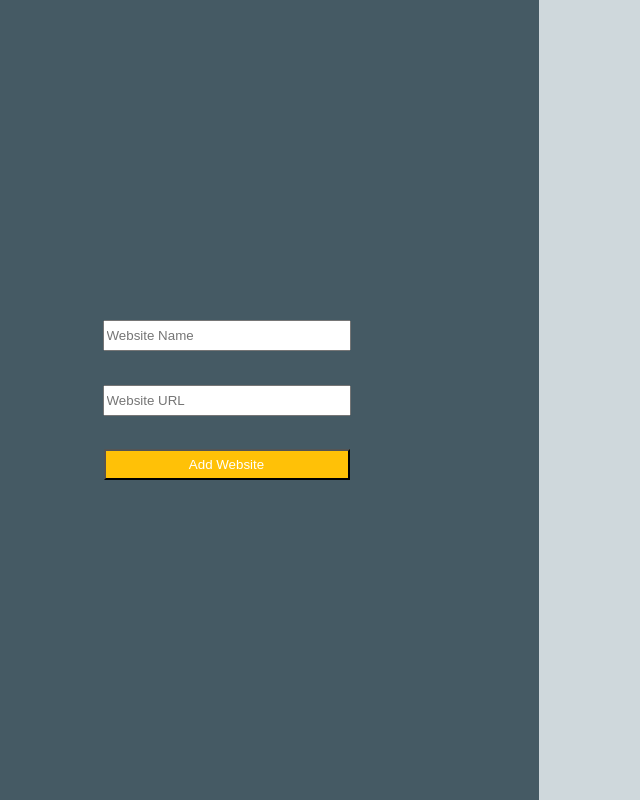
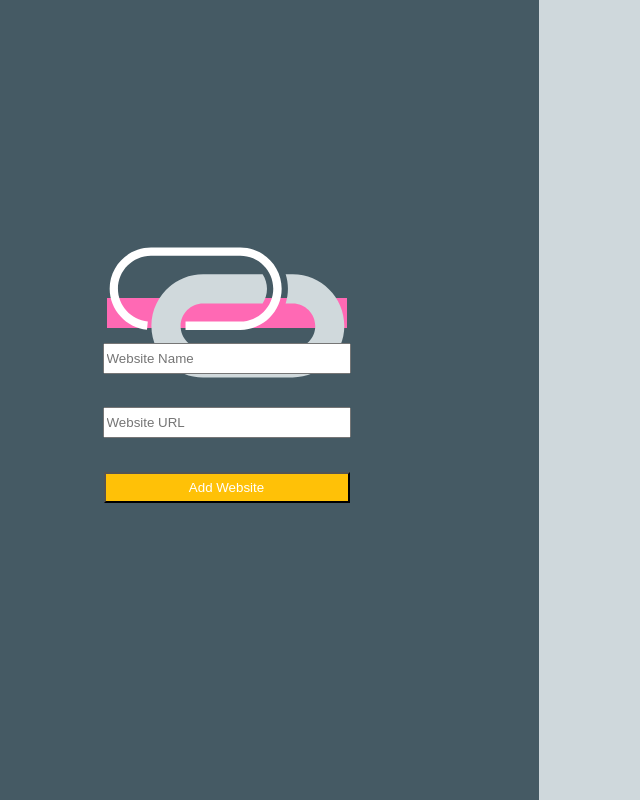
Before and after one commit to Robert-Queeney/react_list_app, a React (Create React App) app in the folder react_list_app/: page / in a window 1280 px wide. Shown: the whole page, without its empty margins (86-726 px from the left). Built offline with nearby package versions, Linux system fonts and the light colour scheme.

Commit message:
Added header and logo, cannot size it yet

```diff
--- a/react_list_app/src/App.js
+++ b/react_list_app/src/App.js
@@ -2,6 +2,7 @@ import React, { Component } from 'react';
 import '../src/CSS/style.css';
 import InputSection from './components/InputSection';
 import Cards from './components/Cards';
+import Header from './components/Header';
 
 
 class App extends Component {
@@ -30,9 +31,12 @@ class App extends Component {
   render() {
     return (
       <div className="App">
-        <InputSection
-          handleAddCard={this.handleAddCard}
-          />
+        <div className="left-side">
+          <Header />
+          <InputSection
+            handleAddCard={this.handleAddCard}
+            />
+        </div>
         <Cards
           cards={this.state.cards}
           handleDeleteCard={this.handleDeleteCard}
--- a/react_list_app/src/CSS/style.css
+++ b/react_list_app/src/CSS/style.css
@@ -4,9 +4,33 @@
     background-color: #cfd8dc;
 }
 
+.left-side{
+    width: 50%;
+    display: flex;
+    flex-direction: column;
+    justify-content: center;
+    align-items: center;
+    background-color: #455a64;
+}
+
+.header{
+    display: flex;
+    align-items: center;
+    height:30px;
+    width: 240px;
+    margin-bottom: 15px;
+    font-size: 40px;
+    color: #ffffff;
+    background-color: hotpink;
+}
+
+.logo{
+    object-fit: scale-down;
+}
+
 .input-form{
-    width: 50%;
-    background-color: #455a64;
+    /* width: 50%; */
+
     display: flex;
     flex-direction: column;
     justify-content: center;
--- /dev/null
+++ b/react_list_app/src/components/Header.js
@@ -0,0 +1,14 @@
+import React from 'react';
+import Logo from '../Images/linked-list-logo.svg';
+
+const Header = () => {
+    return(
+        <div className="header">
+
+        <img className="logo" src={Logo} alt="logo" />
+
+        </div>
+    )
+}
+
+export default Header;
```
Also changed, not shown: react_list_app/src/Images/linked-list-logo.svg (added).
